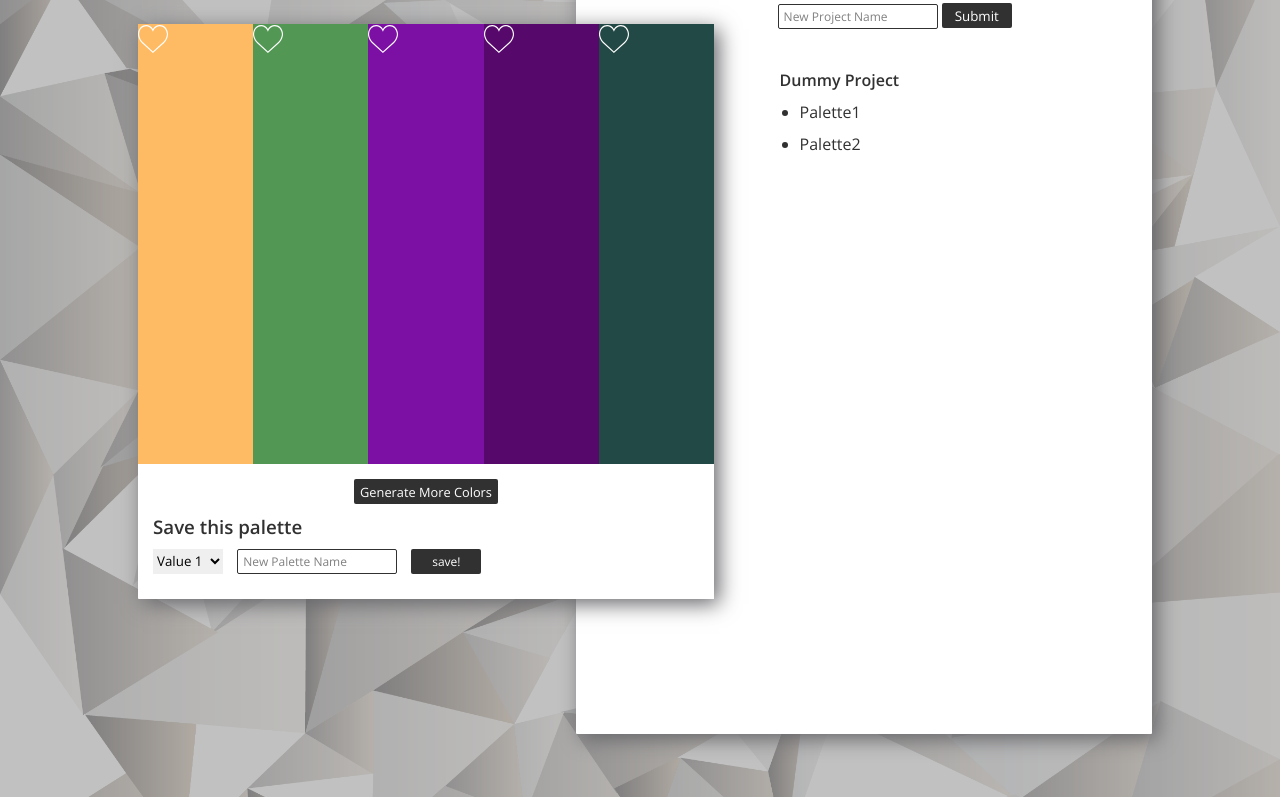
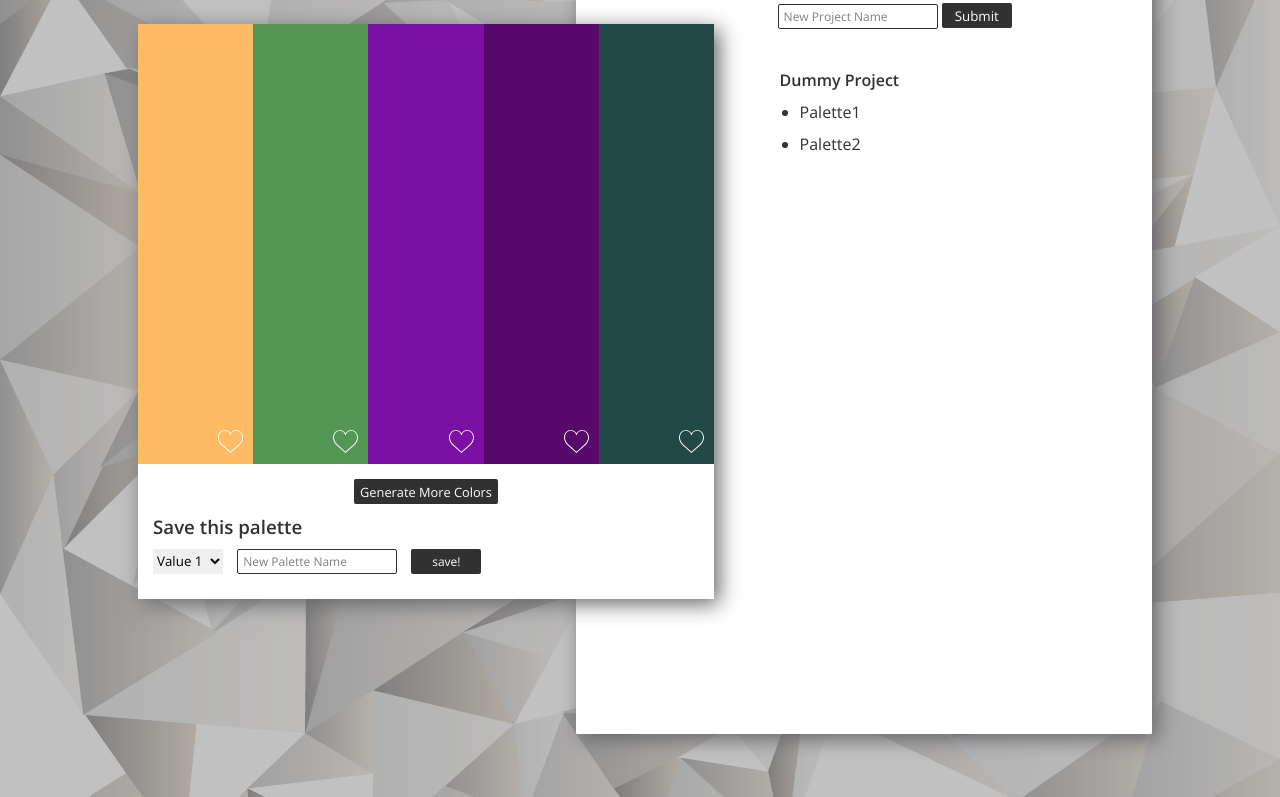
Before and after one commit to turingschool-examples/b3-fetch-intro-server, a plain HTML site: page public/index.html in a window 1280 px wide. Shown: the part 66-863 px from the top of the page. Drawn offline with nearby package versions, Linux system fonts and the light colour scheme.

Commit message:
Add empty heart icon as default icon for each color

```diff
--- a/public/css/styles.css
+++ b/public/css/styles.css
@@ -129,15 +129,18 @@ li {
 .color {
   width: 20%;
   height: 55vh;
+  position: relative;
 }
 
 .empty-heart-icon {
   background-image: url(../../assets/empty-heart.svg);
-  background-position: bottom;
+  position: absolute;
+  bottom: 10px;
+  right: 10px;
   background-size: contain;
   background-repeat: no-repeat;
-  height: 30px;
-  width: 30px;
+  height: 25px;
+  width: 25px;
 }
 
 .full-heart-icon {
@@ -145,8 +148,8 @@ li {
   background-position: bottom;
   background-size: contain;
   background-repeat: no-repeat;
-  height: 30px;
-  width: 30px;
+  height: 25px;
+  width: 25px;
 }
 
 .save-palette {
```
